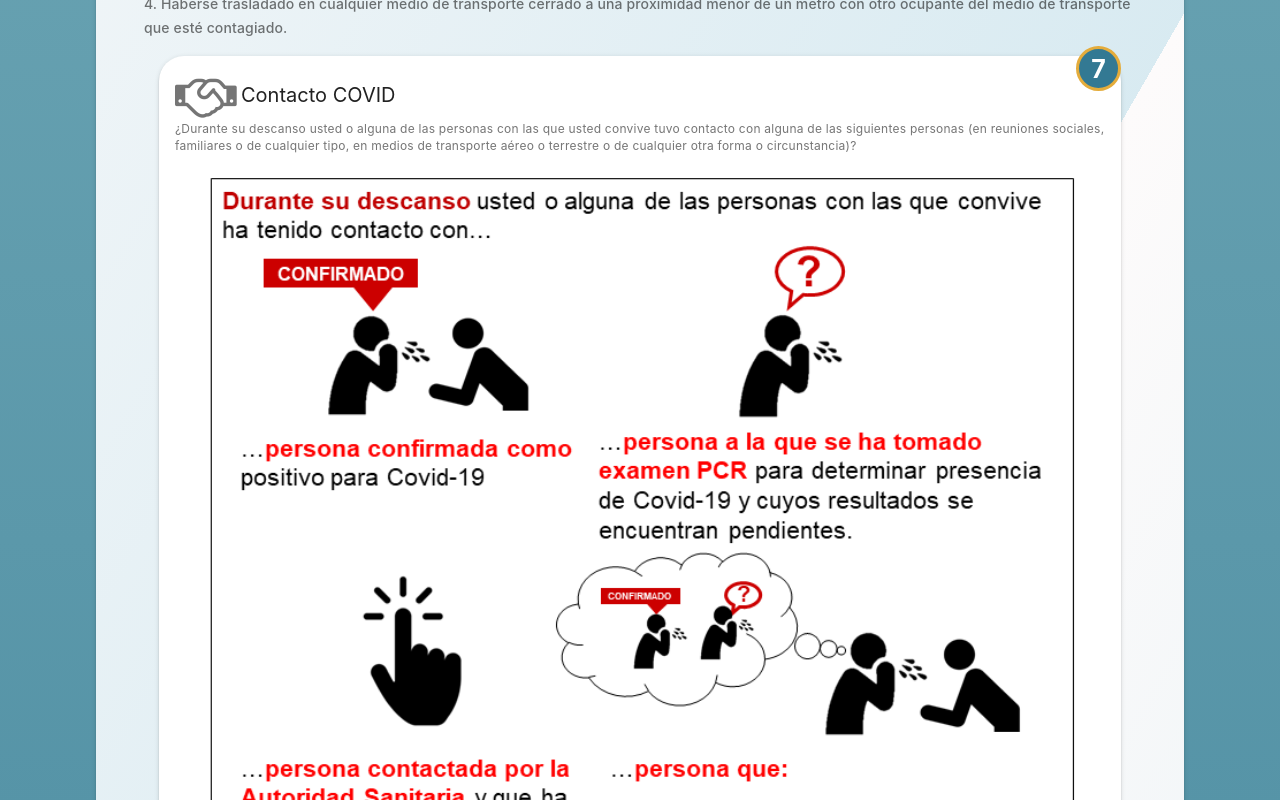
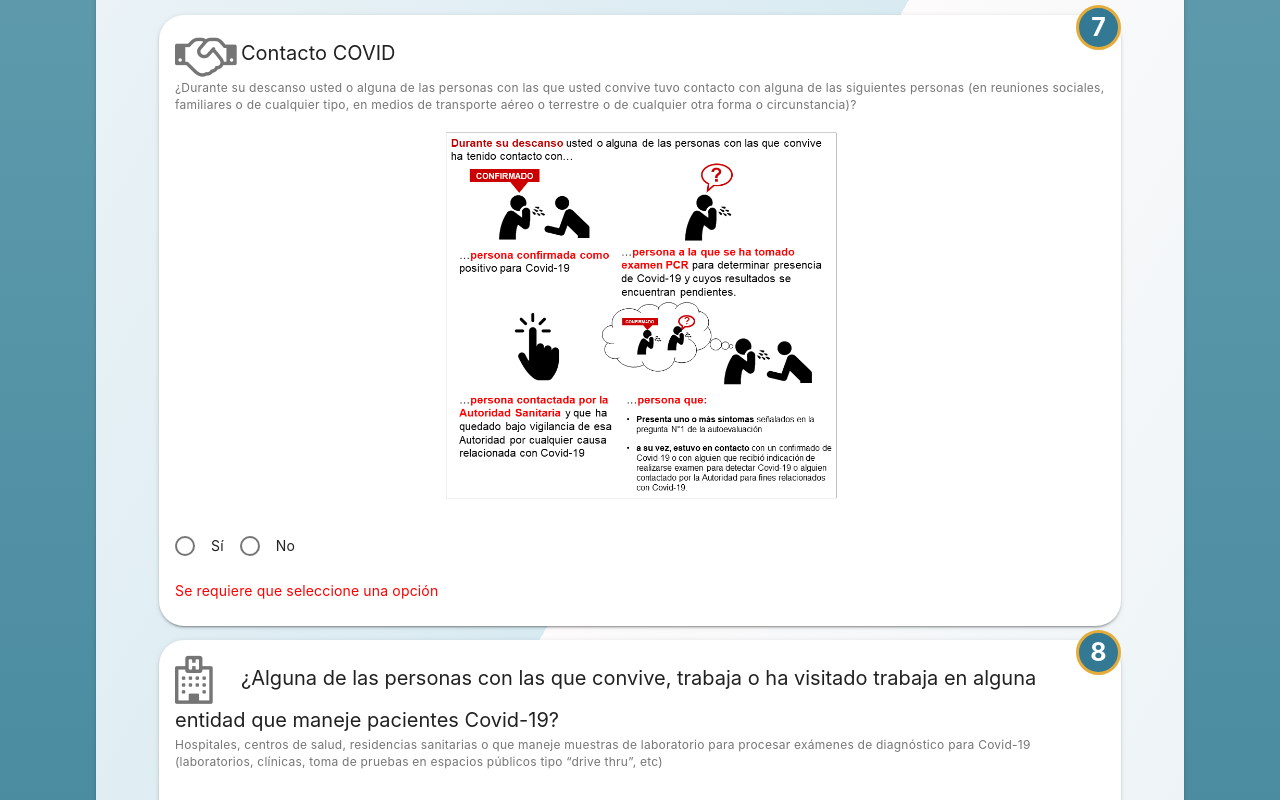
Before and after one commit to cristianrojasn/AMSA_COVID19_form, a Vue app in the folder amsa-form/: page / in a window 1280 px wide. Shown: the part 3700-4500 px from the top of the page. Built offline with nearby package versions, Linux system fonts and the light colour scheme; what vuefire would draw is missing.

Commit message:
cambios de tamaño imágenes y string de comunas

```diff
--- a/amsa-form/src/components/AMSAform.vue
+++ b/amsa-form/src/components/AMSAform.vue
@@ -317,6 +317,7 @@ background-image: repeating-linear-gradient(
 .imagPrev {
   width: 70%;
   height: auto;
+  max-width:400px;
 }
 /*
 table {
--- a/amsa-form/src/components/preexistencias.vue
+++ b/amsa-form/src/components/preexistencias.vue
@@ -174,7 +174,7 @@
                             terrestre o de cualquier otra forma o circunstancia)?
                             </p>
                             <img
-                            class="centered"
+                            class="centered imagContg"
                             width="280px"
                             height="280px"
                             src="../assets/tablero.png"
@@ -403,6 +403,11 @@ tr, td {
     margin-right: auto;
     width: 95%;
 }
+.imagContg {
+  width: 70%;
+  height: auto;
+  max-width:400px;
+}
 
 @media screen and (max-width: 800px){
     .row-length {
```
Also changed, not shown: amsa-form/src/variables.js (+1 -1 lines), amsa-form/src/assets/AMSA-logo.png, 1 other file (tests, documents, lock files or other folders).
